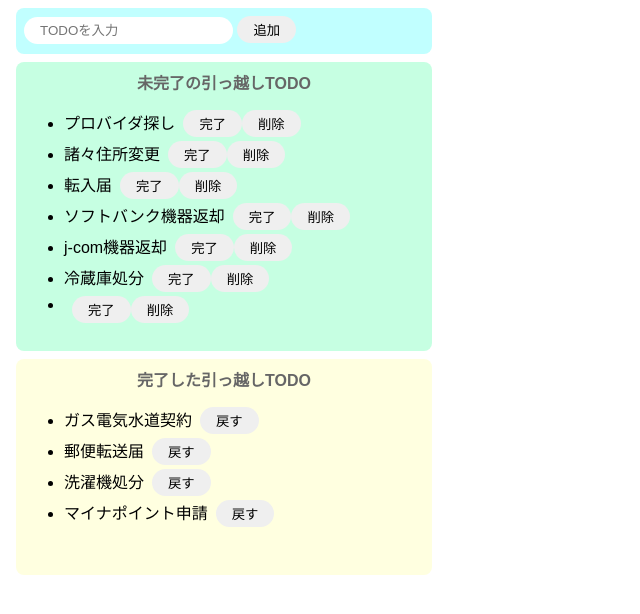
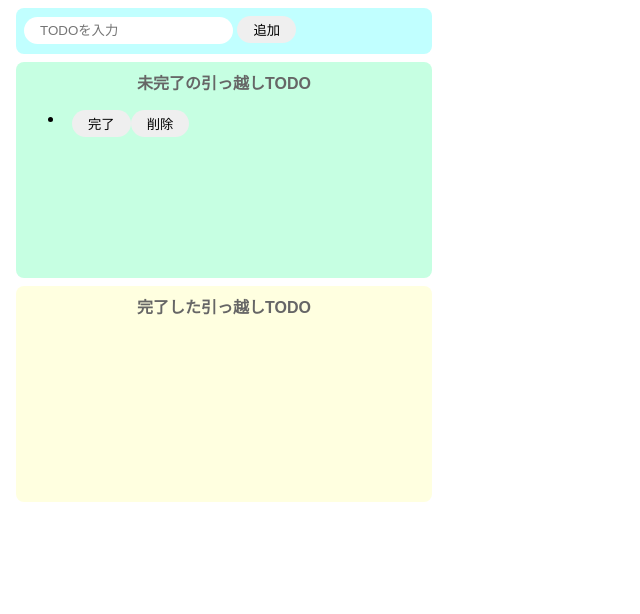
Before and after one commit to jinyaishida/udemy-react, a website built with Parcel: page index.html in a window 1280 px wide. Both pictures are taken after a click on the button "追加". Shown: the whole page, without its empty margins (0-640 px from the left). Built offline with nearby package versions, Linux system fonts and the light colour scheme.

Commit message:
jsTODO完成

```diff
--- a/index.html
+++ b/index.html
@@ -12,59 +12,11 @@
     </div>
     <div class="imcomplete-area">
       <p class="title">未完了の引っ越しTODO</p>
-      <ul id="imcomplete-list">
-        <div class="list-row">
-          <li>プロバイダ探し</li>
-          <button>完了</button>
-          <button>削除</button>
-        </div>
-        <div class="list-row">
-          <li>諸々住所変更</li>
-          <button>完了</button>
-          <button>削除</button>
-        </div>
-        <div class="list-row">
-          <li>転入届</li>
-          <button>完了</button>
-          <button>削除</button>
-        </div>
-        <div class="list-row">
-          <li>ソフトバンク機器返却</li>
-          <button>完了</button>
-          <button>削除</button>
-        </div>
-        <div class="list-row">
-          <li>j-com機器返却</li>
-          <button>完了</button>
-          <button>削除</button>
-        </div>
-        <div class="list-row">
-          <li>冷蔵庫処分</li>
-          <button>完了</button>
-          <button>削除</button>
-        </div>
-      </ul>
+      <ul id="incomplete-list"></ul>
     </div>
     <div class="complete-area">
       <p class="title">完了した引っ越しTODO</p>
-      <ul>
-        <div class="list-row">
-          <li>ガス電気水道契約</li>
-          <button>戻す</button>
-        </div>
-        <div class="list-row">
-          <li>郵便転送届</li>
-          <button>戻す</button>
-        </div>
-        <div class="list-row">
-          <li>洗濯機処分</li>
-          <button>戻す</button>
-        </div>
-        <div class="list-row">
-          <li>マイナポイント申請</li>
-          <button>戻す</button>
-        </div>
-      </ul>
+      <ul id="complete-list"></ul>
     </div>
     <script src="src/index.js"></script>
   </body>
--- a/src/index.js
+++ b/src/index.js
@@ -1,169 +1,62 @@
-/**
- *  const, let等の変数宣言
- */
-
-//  var val1 = "var変数";
-//  console.log(val1)
-
-//  // var変数は上書き可能
-//  val1 = "var変数を上書き";
-//  console.log(val1)
-
-//  // var変数は再宣言可能
-//  var val1 = "var変数を再宣言";
-//  console.log(val1)
-
-// let val2 = "let変数";
-// console.log(val2);
-
-// //letは上書きが可能
-// val2 = "let変数を上書き";
-// console.log(val2);
-
-// //letは再宣言不可能
-// let val2 = "let変数を再宣言"
-
-// const val3 = "const変数";
-// console.log(val3);
-
-// const変数は上書き不可
-// val3 = "const変数を上書き";
-
-// const val3 = "const変数を再宣言";
-
-//constで定義したオブジェクトはプロパティの変更が可能
-// const val4 = {
-//   name: "jun",
-//   country: "japan",
-// };
-// val4.name = "jak";
-// val4.addrres = "tokyo"
-// console.log(val4);
-
-//constで定義した配列はプロパティの変更が可能
-// const val5 = ['dog','cat'];
-// val5[0] = "bird";
-// val5.push("monkey");
-// console.log(val5);
-
-/**
- * アロー関数
- */
-
-//従来
-// const func1 = function(str) {
-//   return str;
-// }
-// console.log(func1("成功"));
-
-// //アロー関数
-// const func2 = (str) => {
-//   return str;
-// }
-// console.log(func2("アロー関数成功"));
-
-// //省略
-// const func3 = (str) => str;
-
-// console.log(func3("省略"));
-
-// //複数
-// const func4 = (num1, num2) => {
-//   return num1 + num2;
-// }
-// console.log(func4(10, 20));
-
-/**
- * テンプレート文字列
- * 初期値
- */
-
-// const sayHello = (name = "初期値") => console.log(`こんにちは！${name}さん！`);
-// sayHello("ishida")
-
-/**
- * スプレッド構文
- * 配列の展開
- */
-// const arr1 = [10, 20];
-// const arr2 = [30, 40];
-
-// const arr3 = [...arr1];
-// arr3[0] = 100;
-// console.log(arr3)
-// console.log(arr1)
-
-/**
- * mapとfilter
- */
-
-//  const nameArr = ["田中", "鈴木", "石田"];
-
-//  //returnされた結果に基づいて新しい配列を生成する
-// //  const nameArr2 = nameArr.map((name)=>{
-// //    return name;
-// //  })
-// //  console.log(nameArr2)
-
-// //配列をループして処理をする
-// nameArr.map((name) => console.log(name));
-
-// const numArr = [1,2,3,4,5];
-// const newNumArr = numArr.filter((num)=> {
-//   return num % 2 === 0
-// });
-// console.log(newNumArr)
-
-// const newNameArr = nameArr.map((name)=> {
-//   if(name === "石田") {
-//     return name
-//   } else {
-//     return `${name}さん`
-//   }
-// })
-// console.log(newNameArr)
-
-/**
- * 三項演算子
- */
-
-//ある条件? 条件がtrueの時 : 条件がfalseの時
-
-//  const num = "1300"
-//  const formatNum = typeof num === 'number' ? num.toLocaleString() : '数値を入力してください'
-//  console.log(formatNum)
-
-// const checkSum = (num1, num2) => {
-//   return num1 + num2 > 100 ? "炎上中" : "まだ大丈夫";
-// };
-// console.log(checkSum(50, 90));
-
-// const num = null;
-// const fee = num || "金額未設定です";
-// console.log(fee);
-
 import "./styles.css";
 const onClickAdd = () => {
   const inputText = document.getElementById("add-text").value;
   document.getElementById("add-text").value = "";
 
+  createIncompleteList(inputText);
+};
+
+const createIncompleteList = (text) => {
   const div = document.createElement("div");
   div.className = "list-row";
 
   const li = document.createElement("li");
-  li.innerText = inputText;
+  li.innerText = text;
 
   const completeButton = document.createElement("button");
   completeButton.innerText = "完了";
+  completeButton.addEventListener("click", () => {
+    deleteFromIncompleteList(completeButton.parentNode);
+
+    const addTarget = completeButton.parentNode;
+
+    const text = addTarget.firstElementChild.innerText;
+
+    addTarget.textContent = null;
+
+    const li = document.createElement("li");
+    li.innerText = text;
+
+    const backButton = document.createElement("button");
+    backButton.innerText = "戻す";
+    backButton.addEventListener("click", () => {
+      const deleteTarget = backButton.parentNode;
+      document.getElementById("complete-list").removeChild(deleteTarget);
+      const text = backButton.parentNode.firstElementChild.innerText;
+      createIncompleteList(text);
+    });
+
+    addTarget.appendChild(li);
+    addTarget.appendChild(backButton);
+
+    document.getElementById("complete-list").appendChild(addTarget);
+  });
 
   const deleteButton = document.createElement("button");
   deleteButton.innerText = "削除";
+  deleteButton.addEventListener("click", () => {
+    deleteFromIncompleteList(deleteButton.parentNode);
+  });
 
   div.appendChild(li);
   div.appendChild(completeButton);
   div.appendChild(deleteButton);
 
-  document.getElementById("imcomplete-list").appendChild(div);
+  document.getElementById("incomplete-list").appendChild(div);
+};
+
+const deleteFromIncompleteList = (target) => {
+  document.getElementById("incomplete-list").removeChild(target);
 };
 
 document
```
Also changed, not shown: src/practice.js (added, +143 -0 lines).
